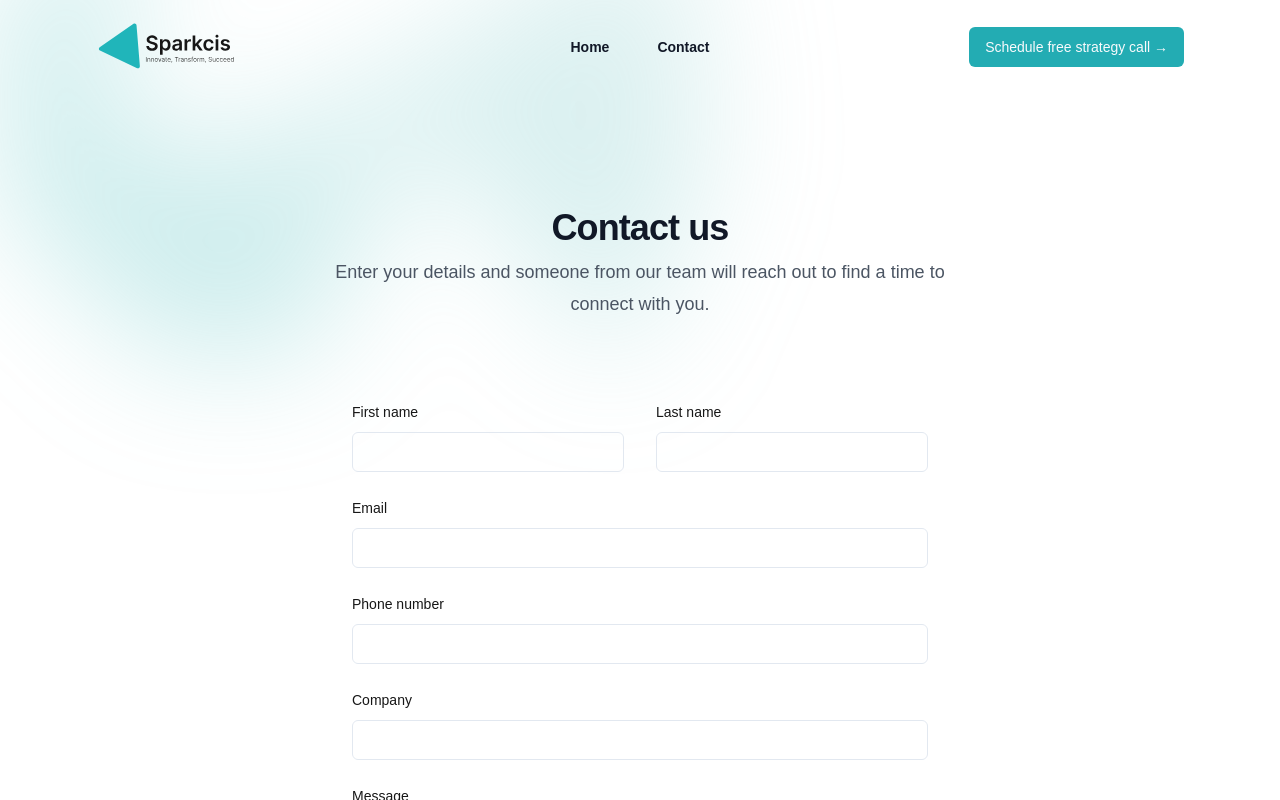
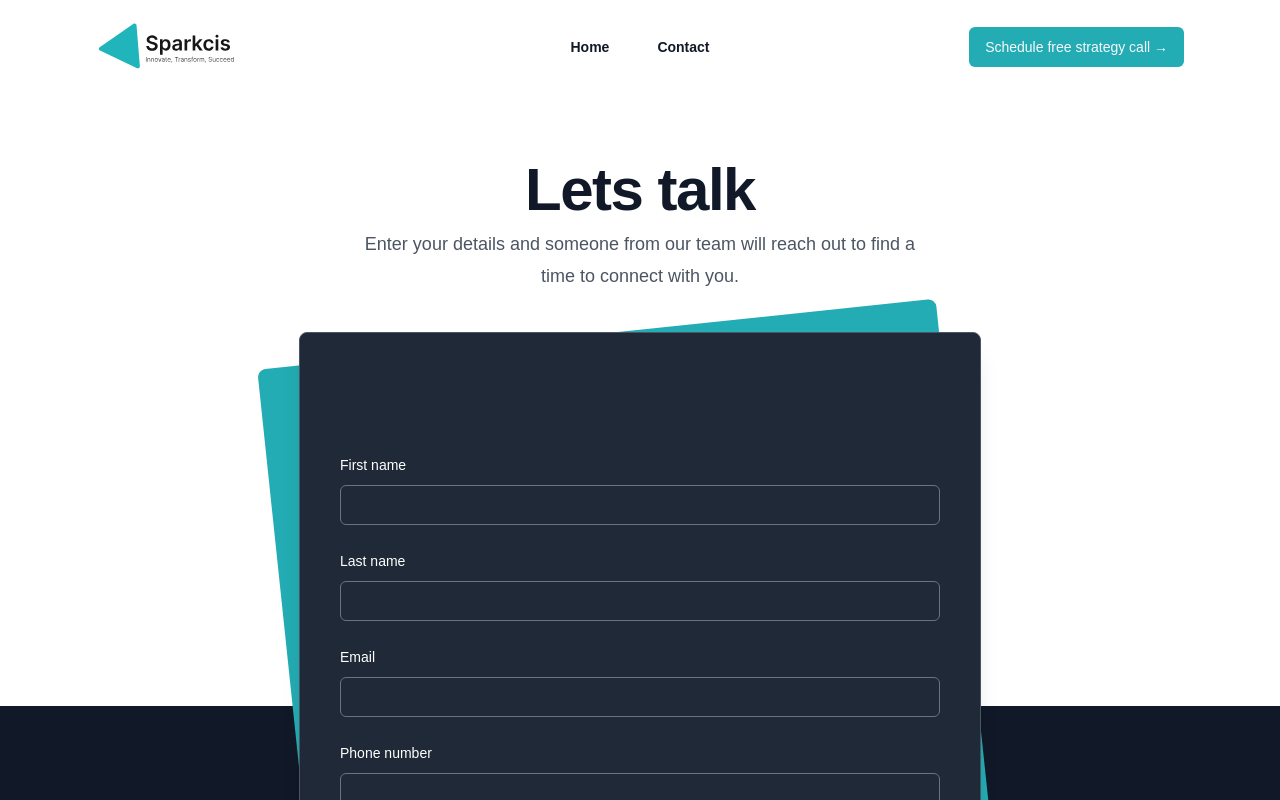
Before and after one commit to amazingfarooqq/sparkcis, a Next.js app: page /contact in a window 1280 px wide. Shown: the top 800 px of the page. Built offline with nearby package versions, Linux system fonts and the light colour scheme.

Commit message:
Update page.tsx

```diff
--- a/src/app/contact/page.tsx
+++ b/src/app/contact/page.tsx
@@ -28,7 +28,7 @@ const formSchema = z.object({
   message: z.string().min(1, "Message is required"),
 });
 
-export default function ContactPage() {
+export default function ContactPagee() {
   const form = useForm<FormData>({
     resolver: zodResolver(formSchema),
     defaultValues: {
@@ -53,56 +53,49 @@ export default function ContactPage() {
   }
 
   return (
-    <div className="isolate mt-20 bg-white px-6 py-24 sm:py-32 lg:px-8">
-      <div
-        aria-hidden="true"
-        className="absolute inset-x-0 -top-40 -z-10 transform-gpu overflow-hidden blur-3xl sm:-top-80"
-      >
-        <div
-          style={{
-            clipPath:
-              "polygon(74.1% 44.1%, 100% 61.6%, 97.5% 26.9%, 85.5% 0.1%, 80.7% 2%, 72.5% 32.5%, 60.2% 62.4%, 52.4% 68.1%, 47.5% 58.3%, 45.2% 34.5%, 27.5% 76.7%, 0.1% 64.9%, 17.9% 100%, 27.6% 76.8%, 76.1% 97.7%, 74.1% 44.1%)",
-          }}
-          className="relative left-[calc(50%-11rem)] aspect-[1155/678] w-[36.125rem] -translate-x-1/2 rotate-[30deg] bg-gradient-to-tr from-[#23b5b5] to-[#a0d3d3] opacity-30 sm:left-[calc(50%-30rem)] sm:w-[72.1875rem]"
-        />
-      </div>
-      <div className="mx-auto max-w-2xl text-center">
-        <h2 className="text-3xl font-bold tracking-tight text-gray-900 sm:text-4xl">
-          Contact us
+    <>
+      <div className=" ">
+        <div aria-hidden="true" className="mt-40 inset-x-0 -top-40 -z-10 transform-gpu overflow-hidden blur-3xl"> </div>
+        <div className="mx-auto max-w-xl text-center">
+          <h2 className="text-6xl font-bold tracking-tight text-gray-900 ">
+            Lets talk
           </h2>
           <p className="mt-2 text-lg leading-8 text-gray-600">
           Enter your details and someone from our team will reach out to find a
             time to connect with you.
             </p>
         </div>
+        <div className="py-10 flex items-center justify-center mx-2">
+          <div className="relative   ">
+            <div className="absolute inset-0 bg-primary rounded-lg transform -rotate-6 scale-100 z-0  hidden md:block"></div>
+            <div className="relative px-10 py-10 text-white bg-gray-800 border border-gray-600 rounded-lg shadow-xl overflow-hidden z-10  ">
 
+              <div className="relative">
                 <Form {...form}>
-        <form
-          onSubmit={form.handleSubmit(onSubmit)}
-          className="mx-auto mt-16 max-w-xl sm:mt-20"
-        >
-          <div className="grid grid-cols-1 gap-x-8 gap-y-6 sm:grid-cols-2">
+                  <form onSubmit={form.handleSubmit(onSubmit)} className="mx-auto mt-16 w-[78vw] md:w-[58vw]  xl:w-[600px] sm:mt-20">
+                    <div className="grid grid-cols-1 gap-x-8 gap-y-6 sm:grid-cols-2 w-full">
                       <FormField
                         control={form.control}
                         name="firstName"
                         render={({ field }) => (
-                <FormItem>
+                          <FormItem className="sm:col-span-2">
                             <FormLabel>First name</FormLabel>
                             <FormControl>
-                    <Input {...field} />
+                              <Input {...field} className="border border-gray-500"/>
                             </FormControl>
                             <FormMessage />
                           </FormItem>
                         )}
                       />
+
                       <FormField
                         control={form.control}
                         name="lastName"
                         render={({ field }) => (
-                <FormItem>
+                          <FormItem className="sm:col-span-2">
                             <FormLabel>Last name</FormLabel>
                             <FormControl>
-                    <Input {...field} />
+                              <Input {...field} className="border border-gray-500"/>
                             </FormControl>
                             <FormMessage />
                           </FormItem>
@@ -115,7 +108,7 @@ export default function ContactPage() {
                           <FormItem className="sm:col-span-2">
                             <FormLabel>Email</FormLabel>
                             <FormControl>
-                    <Input {...field} type="email" />
+                              <Input {...field} type="email" className="border border-gray-500" />
                             </FormControl>
                             <FormMessage />
                           </FormItem>
@@ -128,7 +121,7 @@ export default function ContactPage() {
                           <FormItem className="sm:col-span-2">
                             <FormLabel>Phone number</FormLabel>
                             <FormControl>
-                    <Input {...field} />
+                              <Input {...field} className="border border-gray-500"/>
                             </FormControl>
                             <FormMessage />
                           </FormItem>
@@ -141,7 +134,7 @@ export default function ContactPage() {
                           <FormItem className="sm:col-span-2">
                             <FormLabel>Company</FormLabel>
                             <FormControl>
-                    <Input {...field} />
+                              <Input {...field} className="border border-gray-500"/>
                             </FormControl>
                             <FormMessage />
                           </FormItem>
@@ -154,7 +147,7 @@ export default function ContactPage() {
                           <FormItem className="sm:col-span-2">
                             <FormLabel>Message</FormLabel>
                             <FormControl>
-                    <Textarea {...field} />
+                              <Textarea {...field} className="border border-gray-500"/>
                             </FormControl>
                             <FormMessage />
                           </FormItem>
@@ -172,23 +165,26 @@ export default function ContactPage() {
                     {mutation.isSuccess && (
                       <Alert className="mt-10">
                         <AlertTitle>Success</AlertTitle>
-              <AlertDescription>
-                Your message has been sent successfully!
-              </AlertDescription>
+                        <AlertDescription>Your message has been sent successfully!</AlertDescription>
                       </Alert>
                     )}
 
                     <div className="mt-10">
-            <Button
-              type="submit"
-              className="w-full"
-              disabled={mutation.isPending}
-            >
+                      <Button type="submit" className="w-full" disabled={mutation.isPending}>
                         {mutation.isPending ? "Submitting..." : "Let's talk"}
                       </Button>
                     </div>
                   </form>
                 </Form>
               </div>
+            </div>
+
+            <div></div>
+          </div>
+        </div>
+      <div className="h-[700px] bg-gray-900  -mt-36 md:-mt-48 lg:-mt-[500px]"></div>
+
+      </div>
+    </>
   );
 }
```
Lines whose indentation alone changed are shown as unchanged.
